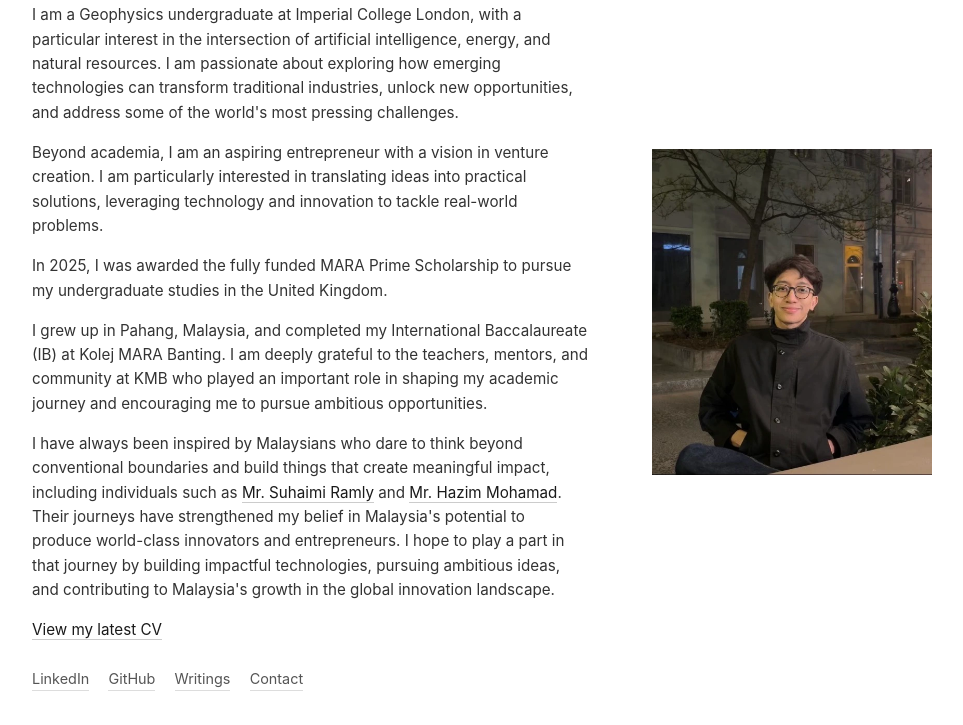
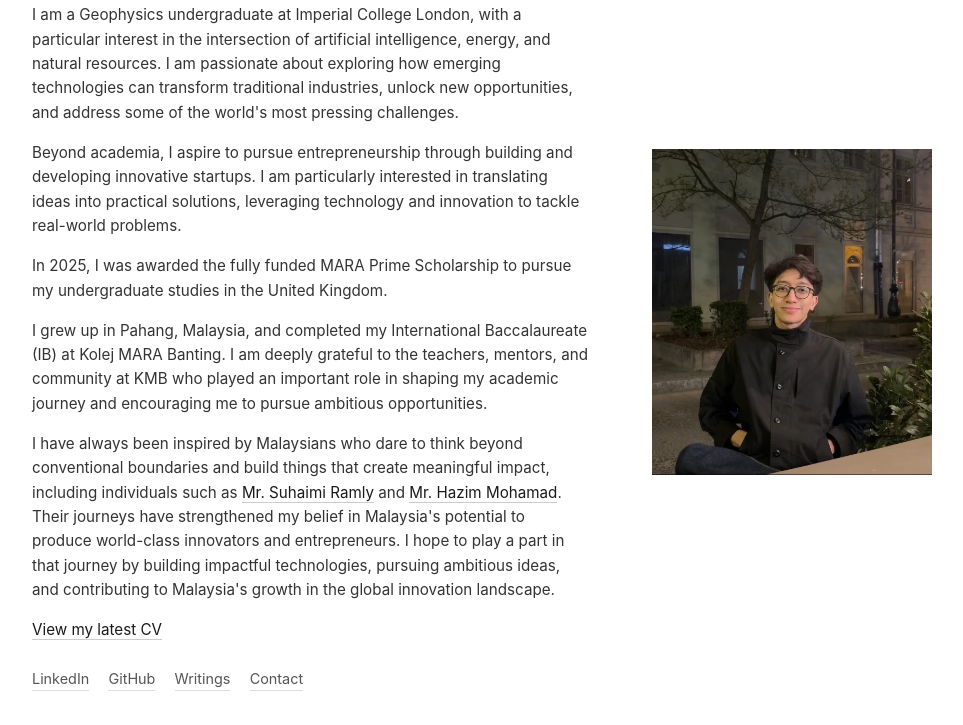
Before and after one commit to syahirl/syahirl.github.io, a plain HTML site: page docs/index.html in a window 1280 px wide. Shown: the part 131-856 px from the top of the page, without its empty margins (158-1121 px from the left). Drawn offline with Linux system fonts and the light colour scheme.

Commit message:
Revise entrepreneurship description in index.html
Updated the entrepreneurship description to emphasize building and developing innovative startups.

```diff
--- a/docs/index.html
+++ b/docs/index.html
@@ -27,7 +27,7 @@
       <div class="details">
         <h1>Syahirl Zaim</h1>
         <p>I am a Geophysics undergraduate at Imperial College London, with a particular interest in the intersection of artificial intelligence, energy, and natural resources. I am passionate about exploring how emerging technologies can transform traditional industries, unlock new opportunities, and address some of the world's most pressing challenges.</p>
-        <p>Beyond academia, I am an aspiring entrepreneur with a vision in venture creation. I am particularly interested in translating ideas into practical solutions, leveraging technology and innovation to tackle real-world problems.</p>
+        <p>Beyond academia, I aspire to pursue entrepreneurship through building and developing innovative startups. I am particularly interested in translating ideas into practical solutions, leveraging technology and innovation to tackle real-world problems.</p>
         <p>In 2025, I was awarded the fully funded MARA Prime Scholarship to pursue my undergraduate studies in the United Kingdom.</p>
         <p>I grew up in Pahang, Malaysia, and completed my International Baccalaureate (IB) at Kolej MARA Banting. I am deeply grateful to the teachers, mentors, and community at KMB who played an important role in shaping my academic journey and encouraging me to pursue ambitious opportunities.</p>
         <p>I have always been inspired by Malaysians who dare to think beyond conventional boundaries and build things that create meaningful impact, including individuals such as <a href="https://suhaimiramly.com/" target="_blank" rel="noopener">Mr. Suhaimi Ramly</a> and <a href="https://www.linkedin.com/in/hazimmohamad/" target="_blank" rel="noopener">Mr. Hazim Mohamad</a>. Their journeys have strengthened my belief in Malaysia's potential to produce world-class innovators and entrepreneurs. I hope to play a part in that journey by building impactful technologies, pursuing ambitious ideas, and contributing to Malaysia's growth in the global innovation landscape.</p>
```
